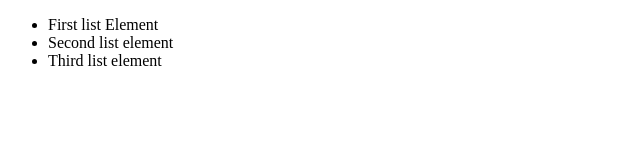
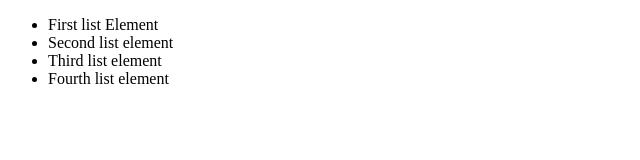
Before and after one commit to Java11-16-Sushchenia/TestProject, a plain HTML site: page index.html in a window 1280 px wide. Shown: the whole page, without its empty margins (0-640 px from the left). Drawn offline with Linux system fonts and the light colour scheme.

Commit message:
fifth commit

```diff
--- a/index.html
+++ b/index.html
@@ -8,6 +8,7 @@
 		<li>First list Element</li>
 		<li>Second list element</li>
 		<li>Third list element</li>
+		<li>Fourth list element</li>
 	</ul>
 </body>
 </html>
```
